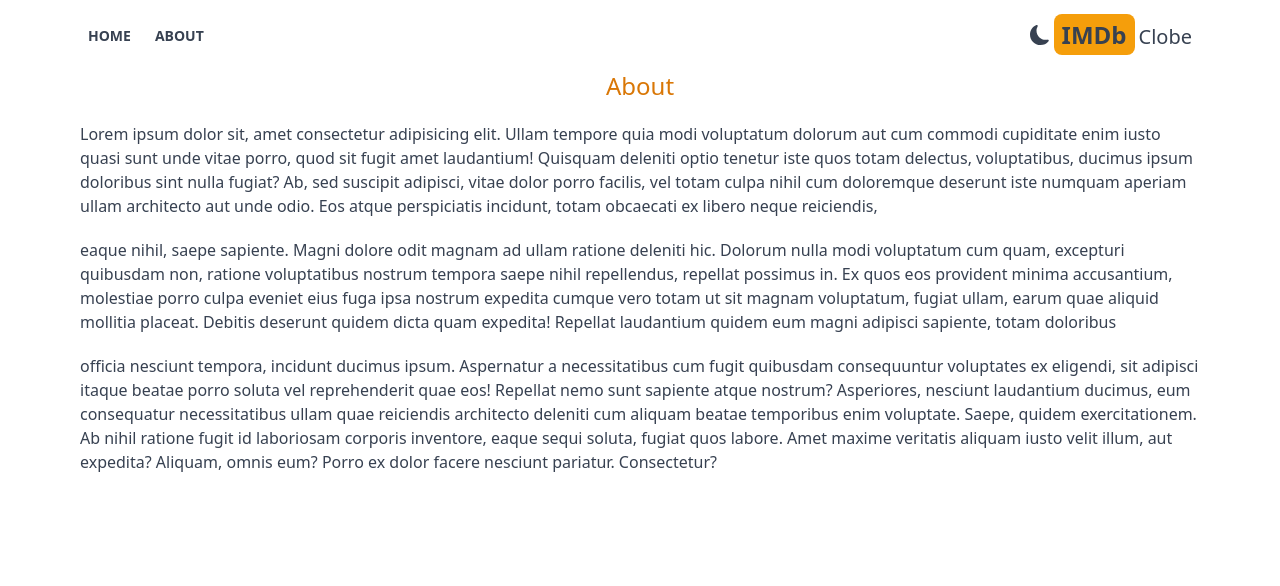
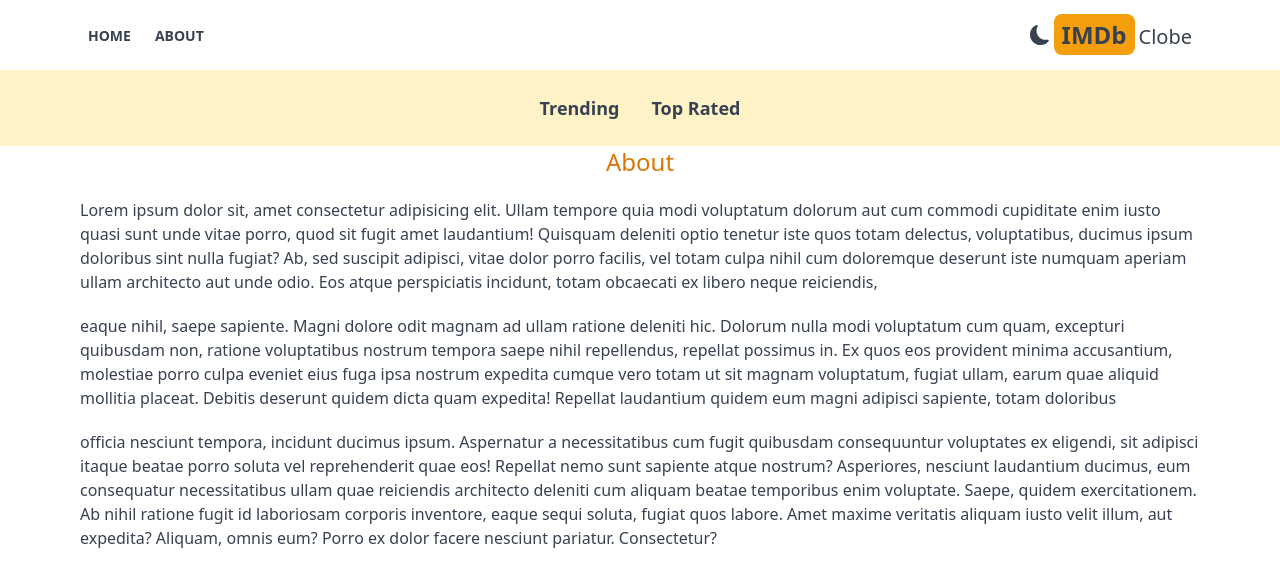
Before and after one commit to Soraka-TheBanshee/imdb-clone, a Next.js app: page /about in a window 1280 px wide. Shown: the top 586 px of the page. Built offline with nearby package versions, Linux system fonts and the light colour scheme.

Commit message:
created navbar

```diff
--- a/src/app/layout.tsx
+++ b/src/app/layout.tsx
@@ -1,6 +1,7 @@
 import Header from '@/components/Header/Header'
+import Navbar from '@/components/Navbar/Navbar'
+import Providers from './Providers'
 import './globals.css'
-import Providers from './Providers'
 
 export const metadata = {
   title: 'an coll title',
@@ -20,7 +21,7 @@ export default function RootLayout({
         <Providers >
           <Header />
 
-          {/* Navbar */}
+          <Navbar />
 
           {/* Search */}
 
--- /dev/null
+++ b/src/components/Navbar/Navbar.tsx
@@ -0,0 +1,15 @@
+import NavbarItem from "./NavbarItem";
+
+export default function Navbar() {
+  return (
+    <div className="
+    flex justify-center gap-4
+    p-4
+    dark:bg-gray-600
+    bg-amber-100
+    lg:text-lg " >
+      <NavbarItem title="Trending" urlParam="/weee/weeeeeee" />
+      <NavbarItem title="Top Rated" urlParam="/weee/woah" />
+    </div>
+  )
+}
--- /dev/null
+++ b/src/components/Navbar/NavbarItem.tsx
@@ -0,0 +1,25 @@
+"use client"
+import Link from "next/link"
+import { useSearchParams } from "next/navigation"
+
+interface NavbarItemProps {
+  title: string
+  urlParam: string
+}
+
+export default function NavbarItem({ title, urlParam }:NavbarItemProps) {
+  const searchParams = useSearchParams()
+  const genre = searchParams.get("genre")
+
+  return (
+    <div className="flex  " >
+      <Link href={`/?genre=${urlParam}`}
+      className={`
+      hover:text-amber-600 p-2
+      font-semibold sm:inline-block
+      ${genre && genre === urlParam && 'underline underline-offset-8 decoration-4 decoration-amber-500'} `} >
+        {title}
+      </Link>
+    </div>
+  )
+}
```
